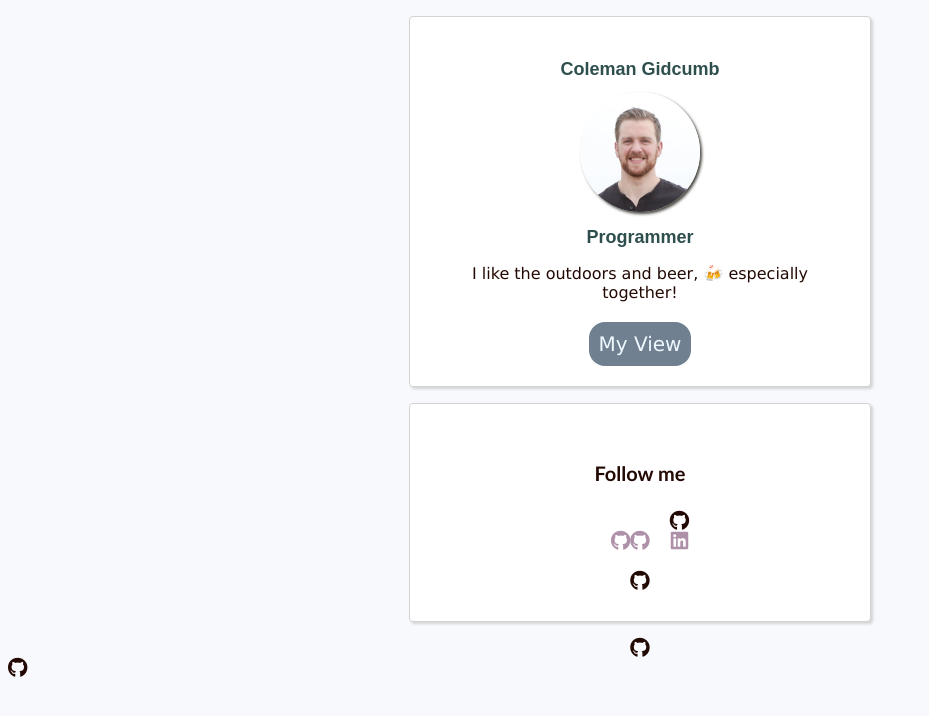
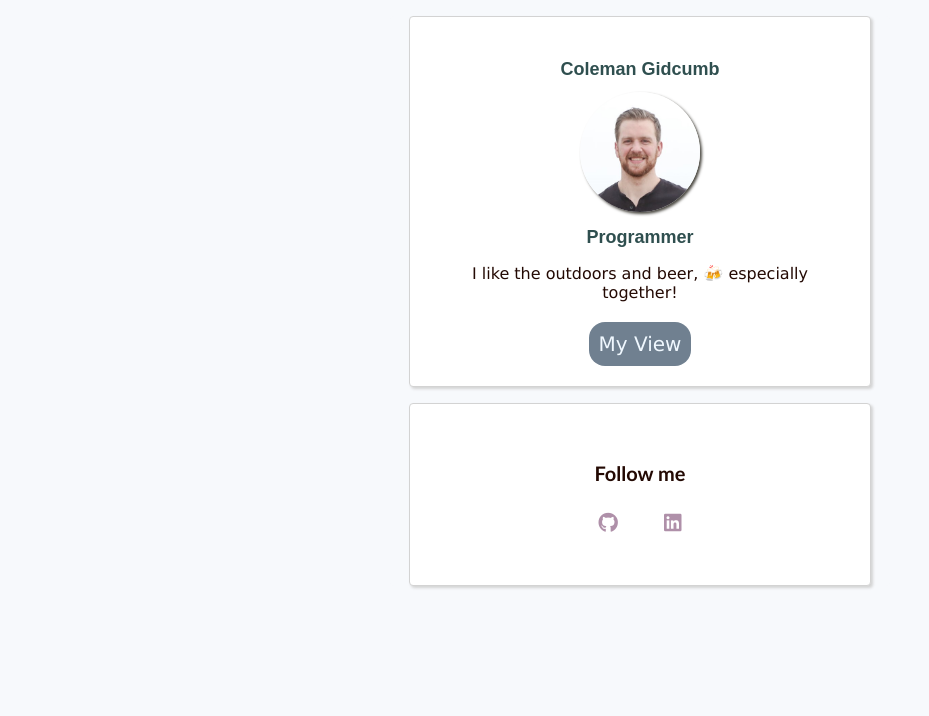
Before and after one commit to colemangidcumb/profile, a plain HTML site: page index.html in a window 1280 px wide. Shown: the whole page, without its empty margins (0-929 px from the left). Drawn offline with Linux system fonts and the light colour scheme.

Commit message:
stuff changed

```diff
--- a/index.html
+++ b/index.html
@@ -19,8 +19,8 @@
       <div class="card-white">
         <h4>Follow me</h4>
         <ul class ="list-inline" >
-          <li><a href="https://github.com/colemangidcumb"><i class="fab fa-github"><i class="fab fa-github"></i></a></li>
-          <li><a href="https://www.linkedin.com/in/colemangidcumb/"><i class="fab fa-LinkedIn"></i></a></li>
+          <li><a href="https://github.com/colemangidcumb"><i class="fab fa-github"></i></a></li>
+          <li><a href="https://www.linkedin.com/in/colemangidcumb"><i class="fab fa-LinkedIn"></i></a></li>
         </ul>
       </div>
     </div>
```
